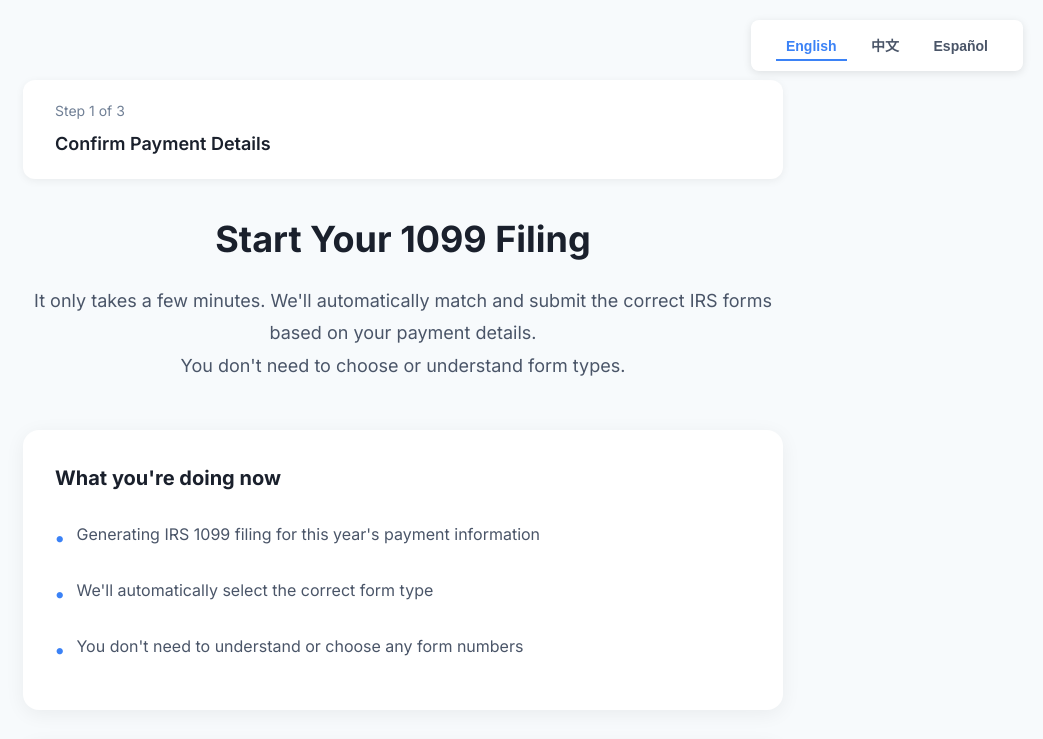
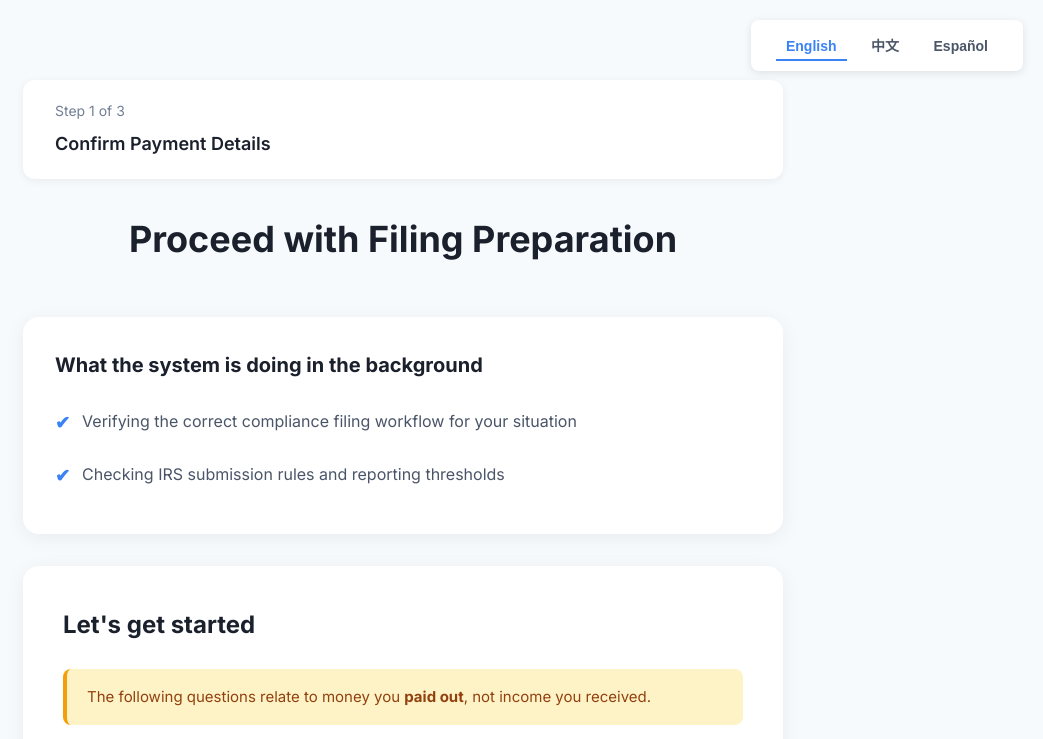
Before and after one commit to airapid2006/fix1099, a plain HTML site: page start.html in a window 1280 px wide. Both pictures are taken after a click on the button "English". Shown: the top 739 px of the page, without its empty margins (237-1280 px from the left). Drawn offline with Linux system fonts and the light colour scheme.

Commit message:
Update start.html

```diff
--- a/start.html
+++ b/start.html
@@ -69,11 +69,6 @@
             color: #1a202c;
             margin-bottom: 16px;
         }
-        .header p {
-            font-size: 18px;
-            color: #4a5568;
-            line-height: 1.8;
-        }
 
         .info-section {
             background: white;
@@ -98,11 +93,11 @@
             align-items: flex-start;
         }
         .info-section li::before {
-            content: "•";
+            content: "✔";
             color: #3b82f6;
             font-weight: bold;
             margin-right: 12px;
-            font-size: 20px;
+            font-size: 18px;
         }
 
         .form-section {
@@ -181,13 +176,6 @@
             transform: none;
         }
 
-        .time-estimate {
-            text-align: center;
-            color: #718096;
-            font-size: 14px;
-            margin-top: 16px;
-        }
-
         @media (max-width: 768px) {
             .container {
                 margin: 60px auto 40px;
@@ -215,29 +203,14 @@
         </div>
 
         <div class="header">
-            <h1 id="page-title">Start Your 1099 Filing</h1>
-            <p id="page-subtitle">
-                It only takes a few minutes. We'll automatically match and submit the correct IRS forms based on your payment details.<br>
-                You don't need to choose or understand form types.
-            </p>
+            <h1 id="page-title">Proceed with Filing Preparation</h1>
         </div>
 
         <div class="info-section">
-            <h3 id="info-title-1">What you're doing now</h3>
-            <ul id="info-list-1">
-                <li>Generating IRS 1099 filing for this year's payment information</li>
-                <li>We'll automatically select the correct form type</li>
-                <li>You don't need to understand or choose any form numbers</li>
-            </ul>
-        </div>
-
-        <div class="info-section">
-            <h3 id="info-title-2">What we'll ask you</h3>
-            <p style="color: #4a5568; margin-bottom: 16px;" id="info-text">We'll only ask 3 types of information:</p>
-            <ul id="info-list-2">
-                <li>Who did you pay (individual / company / platform)</li>
-                <li>Why did you pay (service fee, rent, award, etc.)</li>
-                <li>How did you pay (bank transfer, check, third-party platform)</li>
+            <h3 id="info-title">What the system is doing in the background</h3>
+            <ul id="info-list">
+                <li>Verifying the correct compliance filing workflow for your situation</li>
+                <li>Checking IRS submission rules and reporting thresholds</li>
             </ul>
         </div>
 
@@ -285,7 +258,6 @@
             <button class="btn-continue" id="btn-continue" onclick="goToPayment()" disabled>
                 Continue
             </button>
-            <p class="time-estimate" id="time-estimate">Most users complete this in 5-10 minutes</p>
         </div>
     </div>
 
@@ -294,80 +266,50 @@
             en: {
                 stepInfo: "Step 1 of 3",
                 stepTitle: "Confirm Payment Details",
-                pageTitle: "Start Your 1099 Filing",
-                pageSubtitle: "It only takes a few minutes. We'll automatically match and submit the correct IRS forms based on your payment details.<br>You don't need to choose or understand form types.",
-                infoTitle1: "What you're doing now",
-                infoList1: [
-                    "Generating IRS 1099 filing for this year's payment information",
-                    "We'll automatically select the correct form type",
-                    "You don't need to understand or choose any form numbers"
-                ],
-                infoTitle2: "What we'll ask you",
-                infoText: "We'll only ask 3 types of information:",
-                infoList2: [
-                    "Who did you pay (individual / company / platform)",
-                    "Why did you pay (service fee, rent, award, etc.)",
-                    "How did you pay (bank transfer, check, third-party platform)"
+                pageTitle: "Proceed with Filing Preparation",
+                infoTitle: "What the system is doing in the background",
+                infoList: [
+                    "Verifying the correct compliance filing workflow for your situation",
+                    "Checking IRS submission rules and reporting thresholds"
                 ],
                 formTitle: "Let's get started",
                 importantNote: "The following questions relate to money you <strong>paid out</strong>, not income you received.",
                 labelQ1: "1. Who did you pay?",
                 labelQ2: "2. Why did you pay them?",
                 labelQ3: "3. How did you pay them?",
-                btnContinue: "Continue",
-                timeEstimate: "Most users complete this in 5-10 minutes"
+                btnContinue: "Continue"
             },
             zh: {
                 stepInfo: "第 1 步（共 3 步）",
                 stepTitle: "确认付款情况",
-                pageTitle: "开始你的 1099 申报",
-                pageSubtitle: "只需几分钟。我们会根据你的付款情况，自动匹配并提交正确的 IRS 税表。<br>你无需选择或了解税表类型。",
-                infoTitle1: "你现在正在做什么",
-                infoList1: [
-                    "为今年的付款信息生成 IRS 1099 申报",
-                    "我们会自动判断应使用的税表类型",
-                    "你无需了解或选择任何税表编号"
-                ],
-                infoTitle2: "接下来我们会问你什么",
-                infoText: "整个流程只会询问以下三类信息：",
-                infoList2: [
-                    "你付钱给谁（个人 / 公司 / 平台）",
-                    "你为什么付这笔钱（服务费、租金、奖励等）",
-                    "这笔钱是怎么支付的（银行转账、支票或第三方平台）"
+                pageTitle: "开始准备申报",
+                infoTitle: "系统正在后台执行",
+                infoList: [
+                    "验证适合你情况的合规申报流程",
+                    "检查 IRS 提交规则和申报门槛"
                 ],
                 formTitle: "现在开始",
                 importantNote: "以下问题只涉及你<strong>付出去的钱</strong>，不包括你自己收到的收入。",
                 labelQ1: "1. 你付钱给谁？",
                 labelQ2: "2. 你为什么付钱给他们？",
                 labelQ3: "3. 你怎么付款的？",
-                btnContinue: "继续",
-                timeEstimate: "大多数用户可在 5-10 分钟内完成"
+                btnContinue: "继续"
             },
             es: {
                 stepInfo: "Paso 1 de 3",
                 stepTitle: "Confirmar Detalles de Pago",
-                pageTitle: "Comienza tu Declaración 1099",
-                pageSubtitle: "Solo toma unos minutos. Emparejaremos y enviaremos automáticamente los formularios IRS correctos según tus detalles de pago.<br>No necesitas elegir ni entender los tipos de formularios.",
-                infoTitle1: "Lo que estás haciendo ahora",
-                infoList1: [
-                    "Generando declaración IRS 1099 para la información de pago de este año",
-                    "Seleccionaremos automáticamente el tipo de formulario correcto",
-                    "No necesitas entender ni elegir ningún número de formulario"
-                ],
-                infoTitle2: "Lo que te preguntaremos",
-                infoText: "Solo preguntaremos 3 tipos de información:",
-                infoList2: [
-                    "A quién pagaste (individual / empresa / plataforma)",
-                    "Por qué pagaste (tarifa de servicio, alquiler, premio, etc.)",
-                    "Cómo pagaste (transferencia bancaria, cheque, plataforma de terceros)"
+                pageTitle: "Continuar con la Preparación de la Presentación",
+                infoTitle: "Lo que el sistema está haciendo en segundo plano",
+                infoList: [
+                    "Verificando el flujo de trabajo de presentación de cumplimiento correcto para su situación",
+                    "Verificando las reglas de presentación del IRS y los umbrales de informes"
                 ],
                 formTitle: "Comencemos",
                 importantNote: "Las siguientes preguntas se refieren al dinero que <strong>pagaste</strong>, no a los ingresos que recibiste.",
                 labelQ1: "1. ¿A quién pagaste?",
                 labelQ2: "2. ¿Por qué les pagaste?",
                 labelQ3: "3. ¿Cómo les pagaste?",
-                btnContinue: "Continuar",
-                timeEstimate: "La mayoría de los usuarios completan esto en 5-10 minutos"
+                btnContinue: "Continuar"
             }
         };
 
@@ -382,32 +324,20 @@
             document.getElementById('step-info').textContent = t.stepInfo;
             document.getElementById('step-title').textContent = t.stepTitle;
             document.getElementById('page-title').textContent = t.pageTitle;
-            document.getElementById('page-subtitle').innerHTML = t.pageSubtitle;
-            document.getElementById('info-title-1').textContent = t.infoTitle1;
-            document.getElementById('info-title-2').textContent = t.infoTitle2;
-            document.getElementById('info-text').textContent = t.infoText;
+            document.getElementById('info-title').textContent = t.infoTitle;
             document.getElementById('form-title').textContent = t.formTitle;
             document.getElementById('important-note').innerHTML = t.importantNote;
             document.getElementById('label-q1').textContent = t.labelQ1;
             document.getElementById('label-q2').textContent = t.labelQ2;
             document.getElementById('label-q3').textContent = t.labelQ3;
             document.getElementById('btn-continue').textContent = t.btnContinue;
-            document.getElementById('time-estimate').textContent = t.timeEstimate;
 
-            const list1 = document.getElementById('info-list-1');
-            list1.innerHTML = '';
-            t.infoList1.forEach(item => {
+            const list = document.getElementById('info-list');
+            list.innerHTML = '';
+            t.infoList.forEach(item => {
                 const li = document.createElement('li');
                 li.textContent = item;
-                list1.appendChild(li);
-            });
-
-            const list2 = document.getElementById('info-list-2');
-            list2.innerHTML = '';
-            t.infoList2.forEach(item => {
-                const li = document.createElement('li');
-                li.textContent = item;
-                list2.appendChild(li);
+                list.appendChild(li);
             });
 
             localStorage.setItem('preferredLanguage', lang);
@@ -431,34 +361,27 @@
             const q2 = document.getElementById('q2').value;
             const q3 = document.getElementById('q3').value;
 
-            // 🎯 自动判断逻辑
             let formType = "";
             let needsForm = true;
 
-            // 规则 1：付给公司或平台 → 不需要报 1099
             if (q1 === "company" || q1 === "platform") {
                 needsForm = false;
                 formType = "No 1099 needed";
             }
-            // 规则 2：付给个人 + 租金 → 1099-MISC
             else if (q1 === "individual" && q2 === "rent") {
                 formType = "1099-MISC";
             }
-            // 规则 3：付给个人 + 其他 → 1099-NEC（默认）
             else if (q1 === "individual") {
                 formType = "1099-NEC";
             }
-            // 兜底
             else {
                 formType = "1099-NEC";
             }
 
-            // 保存数据
             localStorage.setItem('filingData', JSON.stringify({
                 q1, q2, q3, formType, needsForm
             }));
 
-            // 跳转到付费页面
             window.location.href = 'payment.html';
         }
 
```
